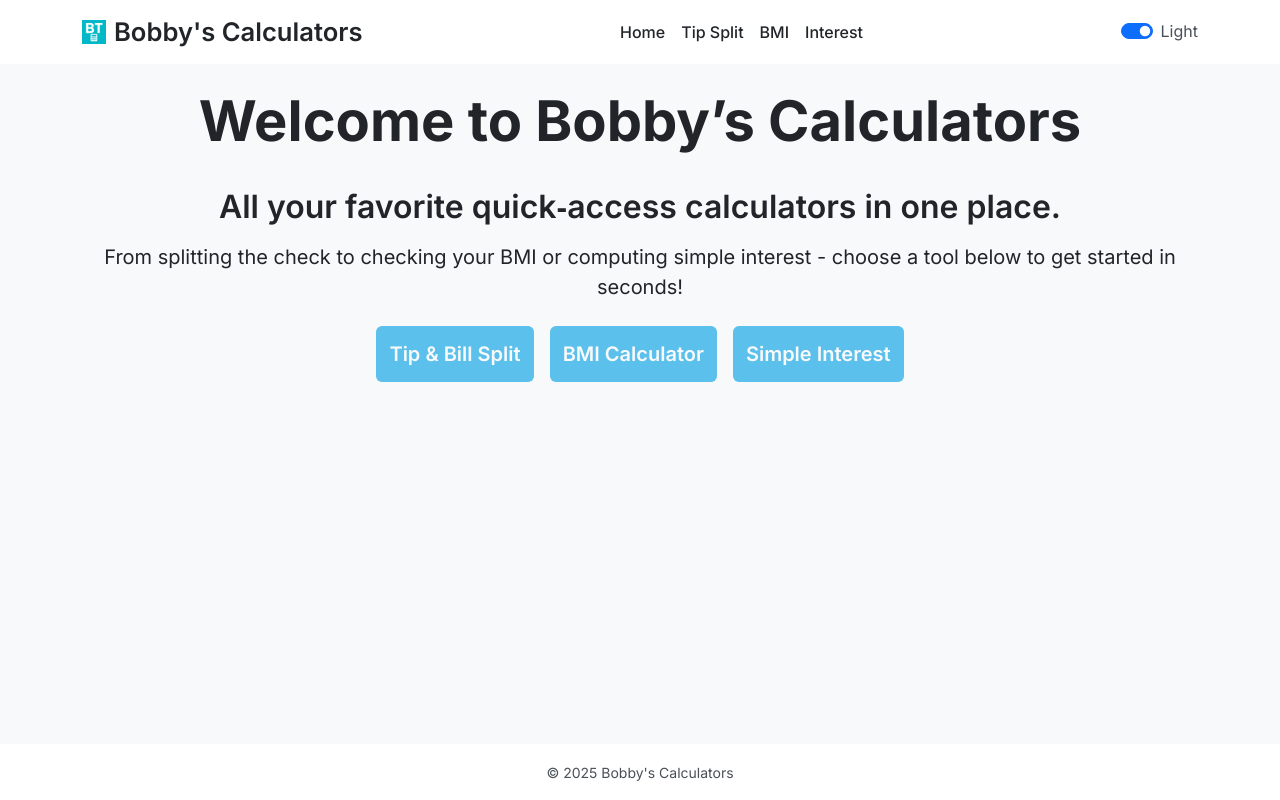
After one commit to btomlinson237/newProject, a Flask app: template templates/home.html in a window 1280 px wide. The commit adds this page. Run offline with Flask 3, Linux system fonts and the light colour scheme; the template is opened without the code that fills it, so the values that code supplies are empty.

Commit message:
Creating a dedicated 'home' landing page

```diff
--- a/app.py
+++ b/app.py
@@ -1,12 +1,10 @@
-#app.py
-
 from flask import Flask, render_template, redirect, url_for
 
 app = Flask(__name__)
 
 @app.route('/')
 def home():
-    return redirect(url_for('tip'))
+    return render_template('home.html')
 
 @app.route('/tip')
 def tip():
--- a/templates/base.html
+++ b/templates/base.html
@@ -50,6 +50,11 @@
       >
         <ul class="navbar-nav">
           <li class="nav-item">
+            <a class="nav-link {% if request.endpoint=='home' %}active{% endif %}"
+            href="{{ url_for('home') }}">Home</a>
+
+          </li>
+          <li class="nav-item">
             <a class="nav-link {% if request.endpoint=='tip' %}active{% endif %}"
                href="{{ url_for('tip') }}">Tip Split</a>
           </li>
--- /dev/null
+++ b/templates/home.html
@@ -0,0 +1,23 @@
+{% extends 'base.html' %}
+{% block page_title %}Welcome to Bobby’s Calculators{% endblock %}
+
+{% block content %}
+<div class="text-center mb-5">
+  <h2 class="mb-3">All your favorite quick‐access calculators in one place.</h2>
+  <p class="lead mb-4">
+    From splitting the check to checking your BMI or computing simple interest -
+    choose a tool below to get started in seconds!
+  </p>
+  <div class="d-flex justify-content-center flex-wrap gap-3">
+    <a href="{{ url_for('tip') }}" class="btn btn-accent btn-lg">
+      Tip &amp; Bill Split
+    </a>
+    <a href="{{ url_for('bmi') }}" class="btn btn-accent btn-lg">
+      BMI Calculator
+    </a>
+    <a href="{{ url_for('interest') }}" class="btn btn-accent btn-lg">
+      Simple Interest
+    </a>
+  </div>
+</div>
+{% endblock %}
--- a/templates/interest.html
+++ b/templates/interest.html
@@ -6,7 +6,7 @@
 <div class="mb-4 text-center">
   <p class="lead">
     Planning a loan or investment? Use this simple interest calculator to find
-    out how much interest you’ll earn—or owe—over time. Enter principal, rate,
+    out how much interest you’ll earn - or owe - over time. Enter principal, rate,
     and years to see your total growth at a glance.
   </p>
 </div>
--- a/templates/tip.html
+++ b/templates/tip.html
@@ -5,7 +5,7 @@
 <!-- Intro sales-pitch -->
 <div class="mb-4 text-center">
   <p class="lead">
-    As dinner ends and the check arrives, it’s time to sort the tip and who pays what. Enter your total, tip percentage, and head count—and get each person’s share instantly.
+    As dinner ends and the check arrives, it’s time to sort the tip and who pays what. Enter your total, tip percentage, and head count - and get each person’s share instantly.
   </p>
 </div>
 
```
